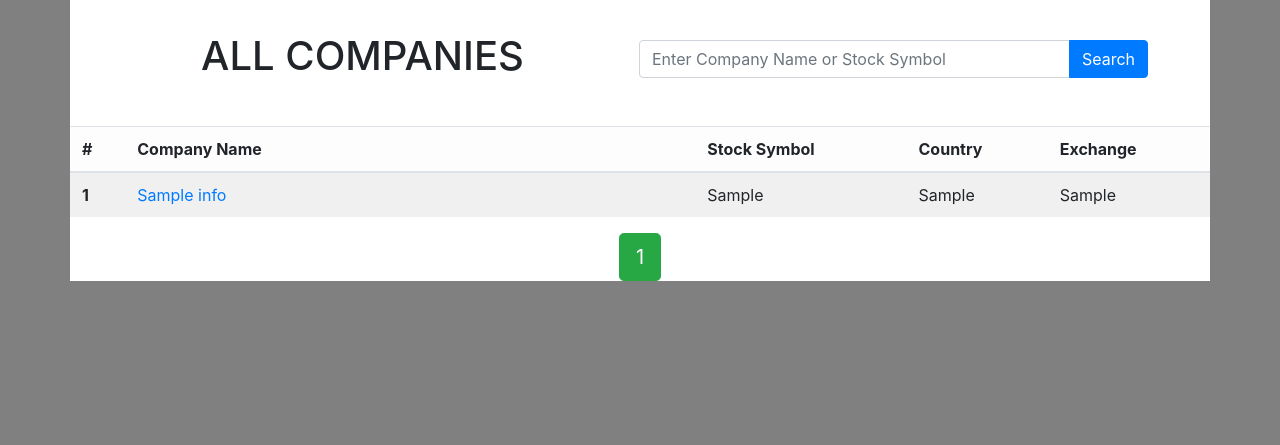
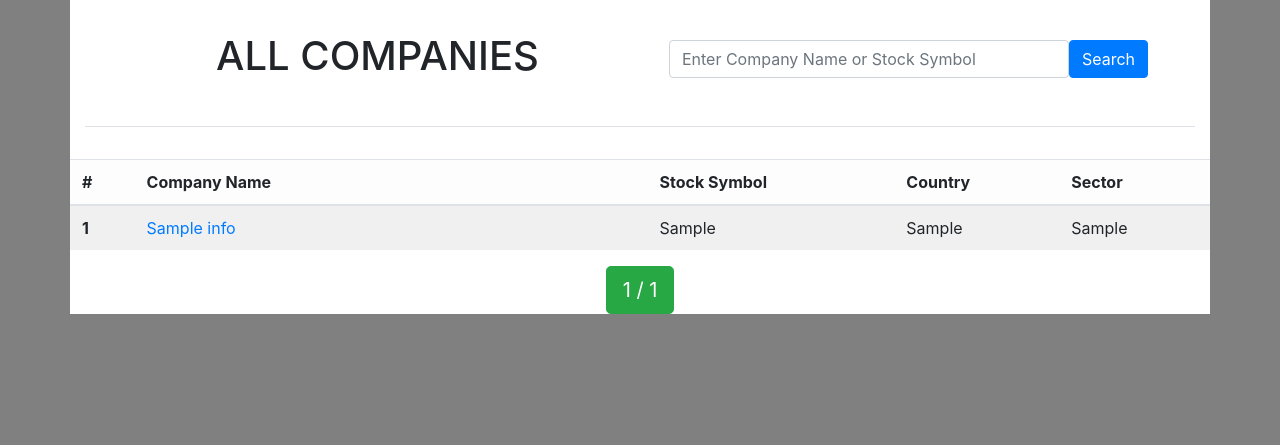
Before and after one commit to xuanfuchen/Data_visualization, a Django app: page /nasdaq/company_list/ in a window 1280 px wide. Shown: the part 56-501 px from the top of the page. Run offline with Django 4.2, Linux system fonts and the light colour scheme; tables that the repository leaves empty hold one stand-in row (values such as "Sample post"); parts of the project's set-up code (start-up, migrations or seed data) failed here and were passed over; some libraries are stand-ins or nearby versions.

Commit message:
add search feature on company list page
-now the search bar is actually working on company list page

```diff
--- a/stock_visualization/nasdaq_stock/templates/contents/companyList.html
+++ b/stock_visualization/nasdaq_stock/templates/contents/companyList.html
@@ -20,6 +20,10 @@ body {
     /* border: solid; */
 }
 
+#search_bar{
+    width: 400px;
+}
+
 #title{
     margin-left: 10px;
     width: fit-content;
@@ -30,27 +34,49 @@ body {
 }
 
 #name_th {
- width: 50%;
+ width: 45%;
 }
-/*
-div {
+
+/* #search_result_text{
+    margin-left: 38%;
+    width: fit-content;
+} */
+
+/* div {
     border: solid;
 } */
+
 </style>
+
+<!-- title and search bar -->
 <div class="container mx-auto" id="main_div">
     <div class="row mx-auto w-auto p-3" id="title">
         <div class="col-auto mt-3 align-items-center mx-auto">
             <h1>ALL COMPANIES</h1>
         </div>
-        <div class=" col-auto input-group mb-3 mt-4 mr-3 w-50">
-            <input type="text" class="form-control" placeholder="Enter Company Name or Stock Symbol"
-                aria-describedby="basic-addon2">
-
-            <div class="input-group-append">
-                <button class="btn btn-primary" type="button">Search</button>
+        <div class=" col-auto input-group mb-3 mt-4 mr-3 w-auto">
+            <!-- search bar form -->
+            <form class="form-inline">
+                <input type="text" id = "search_bar" class="form-control" placeholder="Enter Company Name or Stock Symbol"
+                    aria-describedby="basic-addon2" name="search" required>
+                <button class="btn btn-primary rounded-right" href="{% url 'companyList' %}?search={{ search }}" type="submit">Search</button>
+            </form>
         </div>
     </div>
+    <div class="w-auto align-items-center text-center border-top pt-3" id="search_result_text">
+        {% if search %}
+            {% if companies %}
+                <h4>Search result of: <span>"{{ search }}"</span></h4>
+            {% else %}
+                <h4>No <span>"{{ search }}"</span> found</h4>
+            {% endif %}
+            <p>{{ count }} results found</p>
+        {% endif %}
     </div>
+
+
+
+    <!-- company table -->
     <div class="row mt-3 list-group">
         <table class="table table-striped table-light">
             <thead>
@@ -59,7 +85,7 @@ div {
                     <th scope="col" id="name_th">Company Name</th>
                     <th scope="col">Stock Symbol</th>
                     <th scope="col">Country</th>
-                    <th scope="col">Exchange</th>
+                    <th scope="col">Sector</th>
                 </tr>
             </thead>
             <tbody>
@@ -67,16 +93,17 @@ div {
                 <tr>
                     <th scope="row">{{ company.company_id }}</th>
                     <td>
-                        <a href="{% url 'company_list' company.stock_symbol %}">{{ company.company_name }}</a>
+                        <a href="{% url 'companyDetail' company.stock_symbol %}">{{ company.company_name }}</a>
                     </td>
                     <td>{{ company.stock_symbol }}</td>
                     <td>{{ company.country }}</td>
-                    <td>{{ company.exchange }}</td>
+                    <td>{{ company.sector }}</td>
                 </tr>
                 {% endfor %}
             </tbody>
         </table>
     </div>
+
 
     <!-- page buttons -->
     <div class="pagination row">
@@ -88,23 +115,23 @@ div {
                     &laquo; 1
                 </a>
                 <span>...</span>
-                    <a href="?page={{ companies.previous_page_number }}" class = "btn btn-secondary">
+                <a href="?page={{ companies.previous_page_number }}&search={{ search }}" class="btn btn-secondary">
                     Prev
                 </a>
                 {% endif %}
 
                 <!-- page button: current page -->
                 <span class="current btn btn-success btn-lg">
-                    {{ companies.number }}
+                    {{ companies.number }} / {{ companies.paginator.num_pages }}
                 </span>
 
                 <!-- if there's next page, show next page button -->
                 {% if companies.has_next %}
-                    <a href="?page={{ companies.next_page_number }}" class="btn btn-secondary">
+                <a href="?page={{ companies.next_page_number }}&search={{ search }}" class="btn btn-secondary">
                     Next
                 </a>
                 <span>...</span>
-                    <a href="?page={{ companies.paginator.num_pages }}" class="btn btn-primary">
+                <a href="?page={{ companies.paginator.num_pages }}&search={{ search }}" class="btn btn-primary">
                     {{ companies.paginator.num_pages }} &raquo;
                 </a>
                 {% endif %}
--- a/stock_visualization/nasdaq_stock/urls.py
+++ b/stock_visualization/nasdaq_stock/urls.py
@@ -5,5 +5,5 @@ urlpatterns = [
     path('main/', views.main, name = 'main'),
     path('maps/', views.macroMap, name = 'maps'),
     path('company_list/', views.companyList, name = 'companyList'),
-    path('company_list/<str:symbol>/', views.companyDetail, name='company_list')
+    path('company_list/<str:symbol>/', views.companyDetail, name='companyDetail'),
 ]
--- a/stock_visualization/nasdaq_stock/views.py
+++ b/stock_visualization/nasdaq_stock/views.py
@@ -7,6 +7,7 @@ from django.db.models import IntegerField
 from django.db.models.functions import Cast
 from datetime import datetime
 from django.core.paginator import Paginator
+from django.db.models import Q
 
 # Create your views here.
 def main(request):
@@ -141,22 +142,33 @@ def macroMap(request):
         "country_count": country_count,
         "comp_count": comp_count,
         "country_sales": country_sales,
-        "comp_sales": comp_sales
+        "comp_sales": comp_sales,
     }
     return render(request, 'contents/maps.html', dbData)
 
 
 def companyList(request):
-    # get all company info from model CompanyInfo
-    companyList = CompanyInfo.objects.all()
+
+    search = request.GET.get('search')
+
+    if search:
+        companyList = CompanyInfo.objects.filter(Q(company_name__icontains = search) | Q(stock_symbol__icontains = search))
+    else:
+        # if there's no search, request.GET.get('search') will be "None", so we need to reset it to empty string
+        search = ''
+        companyList = CompanyInfo.objects.all()
 
     paginator = Paginator(companyList, 100)
     page = request.GET.get('page')
 
     companies = paginator.get_page(page)
 
+    count = companies.__len__
+
     dbData = {
         "companies": companies,
+        "search": search,
+        "count": count
     }
 
     return render(request, 'contents/companyList.html', dbData)
```
Lines whose indentation alone changed are shown as unchanged.
